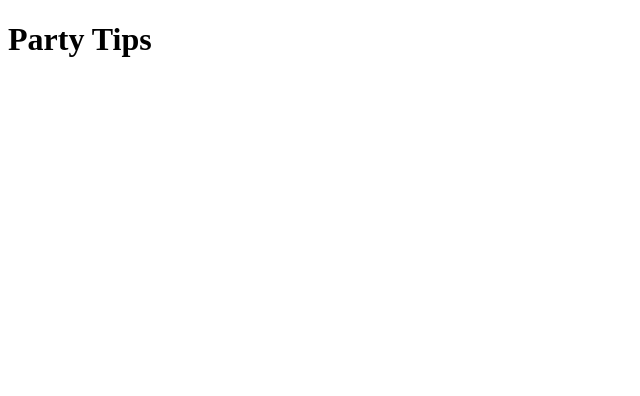
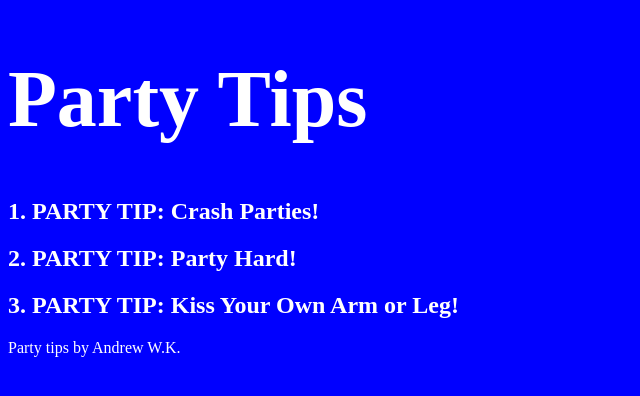
Before and after one commit to nikhilbachani/party-tips, a plain HTML site: page index.html in a window 1280 px wide. Shown: the whole page, without its empty margins (0-640 px from the left). Drawn offline with Linux system fonts and the light colour scheme.

Commit message:
Add content and styles

```diff
--- a/index.html
+++ b/index.html
@@ -2,8 +2,24 @@
 <html lang="en">
 	<head>
 		<title>Party Tips from Andrew W.K.</title>
+		<style type="text/css">
+
+			body {
+				background: blue;
+				color: white;
+			}
+
+			h1 {
+				font-size: 80px;
+			}
+
+		</style>
 	</head>
 	<body>
 		<h1>Party Tips</h1>
+		<h2>1. PARTY TIP: Crash Parties!</h2>
+		<h2>2. PARTY TIP: Party Hard!</h2>
+		<h2>3. PARTY TIP: Kiss Your Own Arm or Leg!</h2>
+		<p>Party tips by Andrew W.K.</p>
 	</body>
 </html>
```
Also changed, not shown: 1 other file.
